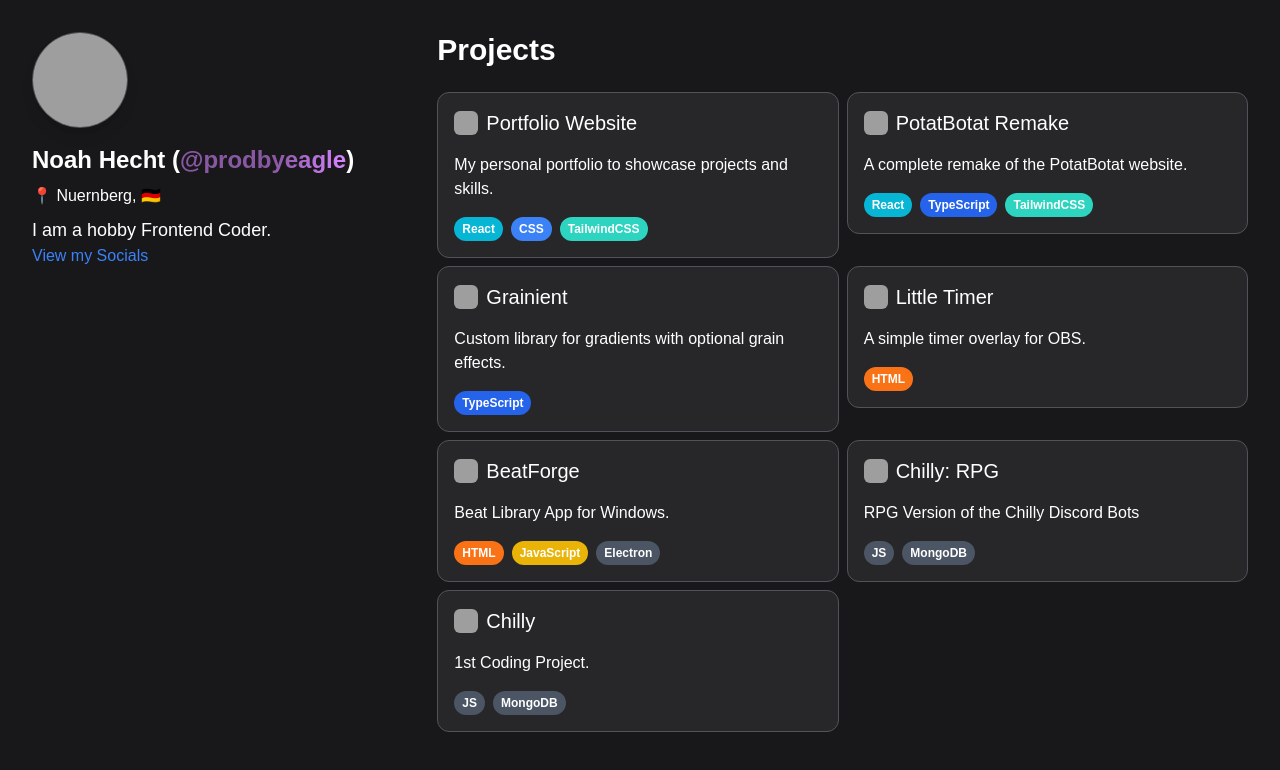
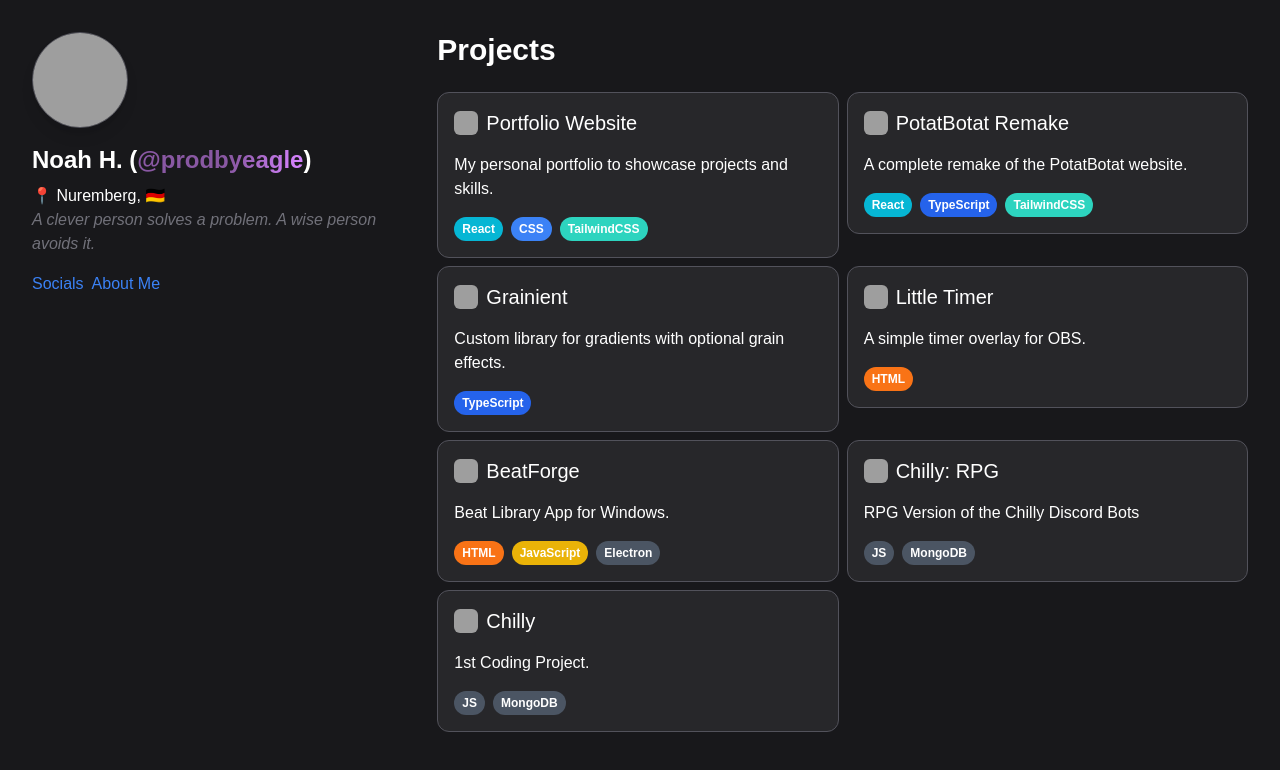
Before and after one commit to prodbyeagle/portfolio2, a React (Create React App) app: page / in a window 1280 px wide. Shown: the top 770 px of the page. Built offline with nearby package versions, Linux system fonts and the light colour scheme; grey boxes are pictures that could not be loaded; the HTML template or start-up script is replaced by a standard one.

Commit message:
made links page an simple clean modal

```diff
--- a/src/components/Header.tsx
+++ b/src/components/Header.tsx
@@ -1,9 +1,36 @@
-//src/components/Header.tsx
-
-import React from 'react';
+import React, { useState } from 'react';
+import Modal from './Modal';
 import { Link } from 'react-router-dom';
 
+const linksData = [
+   {
+      name: 'GitHub',
+      url: 'https://github.com/prodbyeagle',
+   },
+   {
+      name: 'Twitter',
+      url: 'https://twitter.com/prodbyeagle',
+   },
+   {
+      name: 'Instagram',
+      url: 'https://instagram.com/prodbyeagle',
+   },
+   {
+      name: 'YouTube',
+      url: 'https://www.youtube.com/@prodbyeagle',
+   },
+   {
+      name: 'Discord',
+      url: 'https://discord.gg/V33nExqB68',
+   }
+];
+
 const Header: React.FC = () => {
+   const [isModalOpen, setIsModalOpen] = useState(false);
+
+   const openModal = () => setIsModalOpen(true);
+   const closeModal = () => setIsModalOpen(false);
+
    return (
       <div className="text-center md:text-left">
          <img
@@ -12,13 +39,36 @@ const Header: React.FC = () => {
             className="w-24 h-24 rounded-full mx-auto md:mx-0 shadow-lg hover:shadow-eagle/40 duration-100 transition-all border border-zinc-600"
          />
          <h1 className="text-2xl font-bold mt-4">
-            Noah Hecht (<span className="eagle-text">@prodbyeagle</span>)
+            Noah H. (<span className="eagle-text">@prodbyeagle</span>)
          </h1>
-         <p className="text-md mt-2">📍 Nuernberg, 🇩🇪</p>
-         <p className="text-lg mt-2">I am a hobby Frontend Coder.</p>
-         <Link to="/links" className="text-blue-500 hover:underline mt-4">
-            View my Socials
+         <p className="text-md mt-2">📍 Nuremberg, 🇩🇪</p>
+         <p className="text-base mr-8 italic text-zinc-500">A clever person solves a problem. A wise person avoids it.</p>
+
+         <button
+            onClick={openModal}
+            className="text-blue-500 hover:underline mt-4"
+         >
+            Socials
+         </button>
+         <Link to="/about" className="text-blue-500 hover:underline ml-2">
+            About Me
          </Link>
+
+         <Modal isOpen={isModalOpen} onClose={closeModal} title="My Socials">
+            <div className="flex flex-col space-y-2 w-96 text-center">
+               {linksData.map((link) => (
+                  <a
+                     key={link.name}
+                     href={link.url}
+                     target="_blank"
+                     rel="noopener noreferrer"
+                     className="bg-zinc-800 p-4 rounded-xl shadow-2xl hover:shadow-eagle/50 transition-all duration-500 border border-zinc-700 hover:-translate-y-1 transform cursor-pointer"
+                  >
+                     <div className="text-xl font-semibold">{link.name}</div>
+                  </a>
+               ))}
+            </div>
+         </Modal>
       </div>
    );
 };
--- a/src/pages/Links.tsx
+++ /dev/null
@@ -1,56 +0,0 @@
-import React from 'react';
-import { useNavigate } from 'react-router-dom';
-
-const linksData = [
-   {
-      name: 'GitHub',
-      url: 'https://github.com/prodbyeagle',
-   },
-   {
-      name: 'Twitter',
-      url: 'https://twitter.com/prodbyeagle',
-   },
-   {
-      name: 'Instagram',
-      url: 'https://instagram.com/prodbyeagle',
-   },
-   {
-      name: 'YouTube',
-      url: 'https://www.youtube.com/@prodbyeagle',
-   },
-   {
-      name: 'Discord',
-      url: 'https://discord.gg/V33nExqB68',
-   }
-];
-
-const Links: React.FC = () => {
-   const navigate = useNavigate();
-
-   return (
-      <div className="flex flex-col text-center items-center justify-center min-h-screen bg-zinc-900 text-white">
-         <button
-            onClick={() => navigate('/')}
-            className="mb-6 px-4 py-2 bg-zinc-800 p-2 rounded-xl shadow-lg hover:shadow-eagle/50 transition-all duration-200 border border-zinc-700 hover:-translate-y-1 transform cursor-pointer"
-         >
-            Home
-         </button>
-         <h1 className="text-4xl font-bold mb-8">My Socials</h1>
-         <div className="flex flex-col space-y-6 w-64">
-            {linksData.map((link) => (
-               <a
-                  key={link.name}
-                  href={link.url}
-                  target="_blank"
-                  rel="noopener noreferrer"
-                  className="bg-zinc-800 p-5 rounded-xl shadow-2xl hover:shadow-eagle/50 transition-all duration-500 border border-zinc-700 hover:-translate-y-1 transform cursor-pointer"
-               >
-                  <div className="text-xl font-semibold">{link.name}</div>
-               </a>
-            ))}
-         </div>
-      </div>
-   );
-};
-
-export default Links;
```
